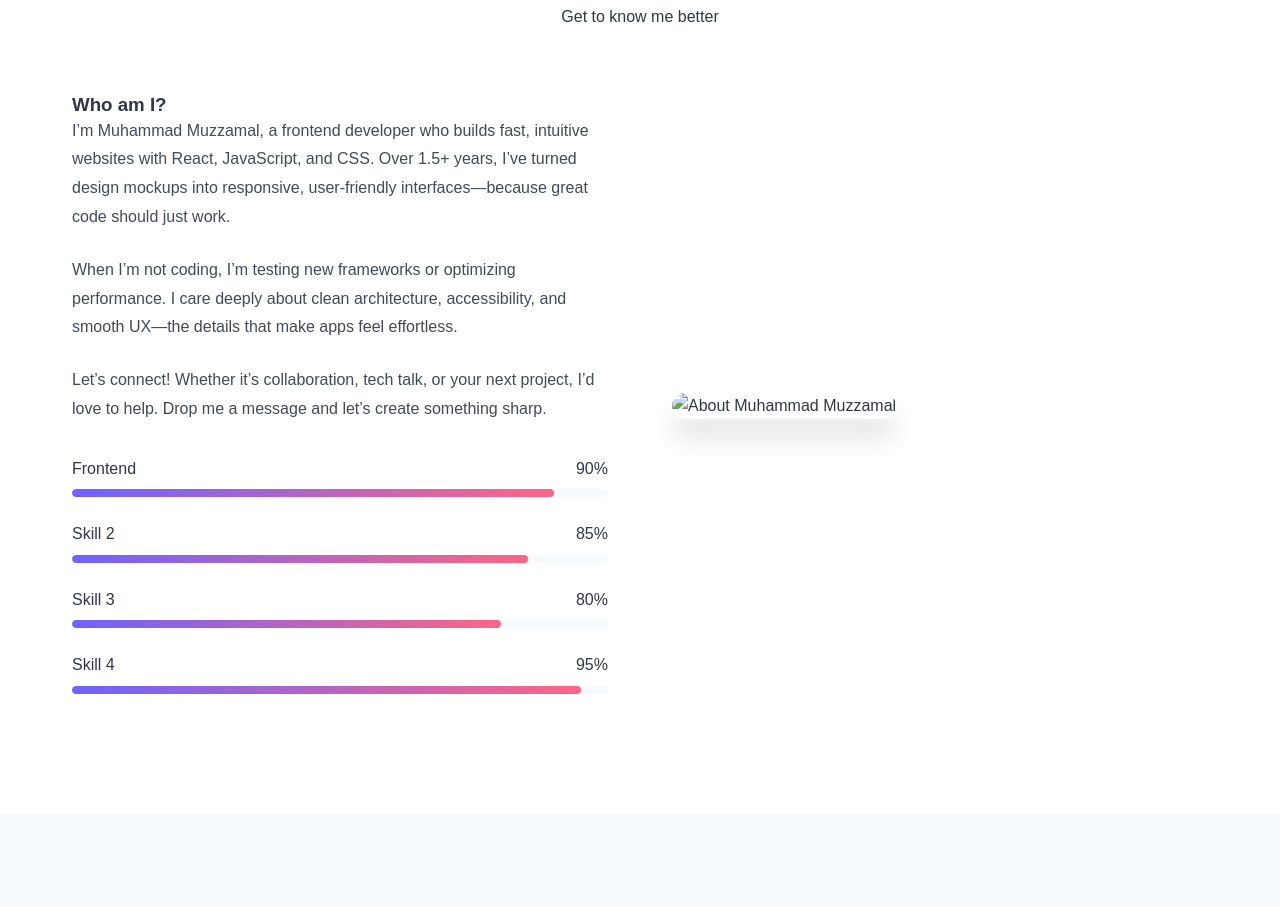
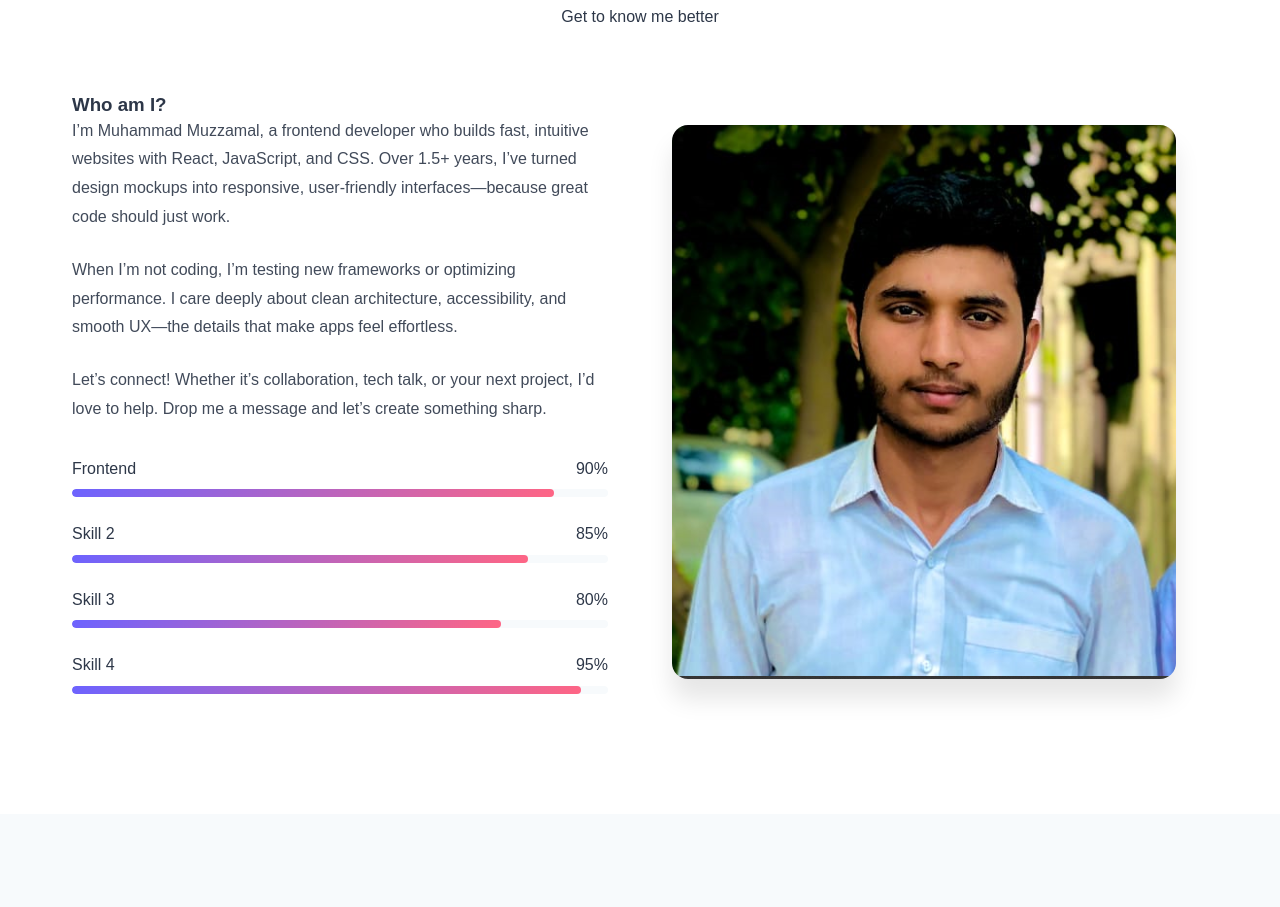
Before and after one commit to Muhammad-Muzzamal/Digital-Resume-Muhammad-Muzzamal, a plain HTML site: page index.html in a window 1280 px wide. Shown: the part 943-1850 px from the top of the page. Drawn offline with Linux system fonts and the light colour scheme.

Commit message:
Update image in about section

```diff
--- a/index.html
+++ b/index.html
@@ -112,7 +112,7 @@
                     </div>
                 </div>
                 <div class="about-image">
-                    <img src="img/Capture.jpg" alt="About Muhammad Muzzamal">
+                    <img src="img/Capture.PNG" alt="About Muhammad Muzzamal">
                 </div>
             </div>
         </div>
```
